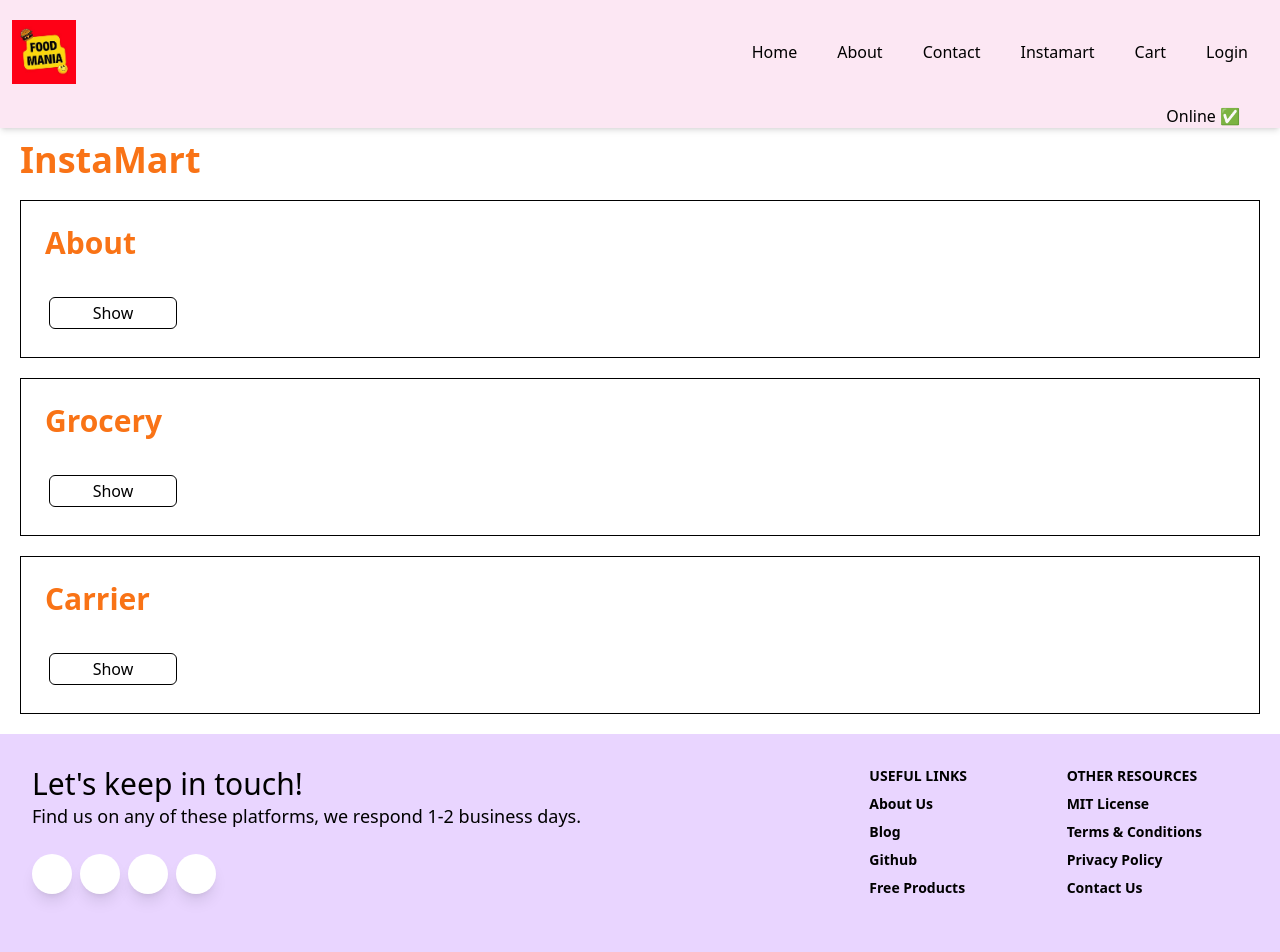
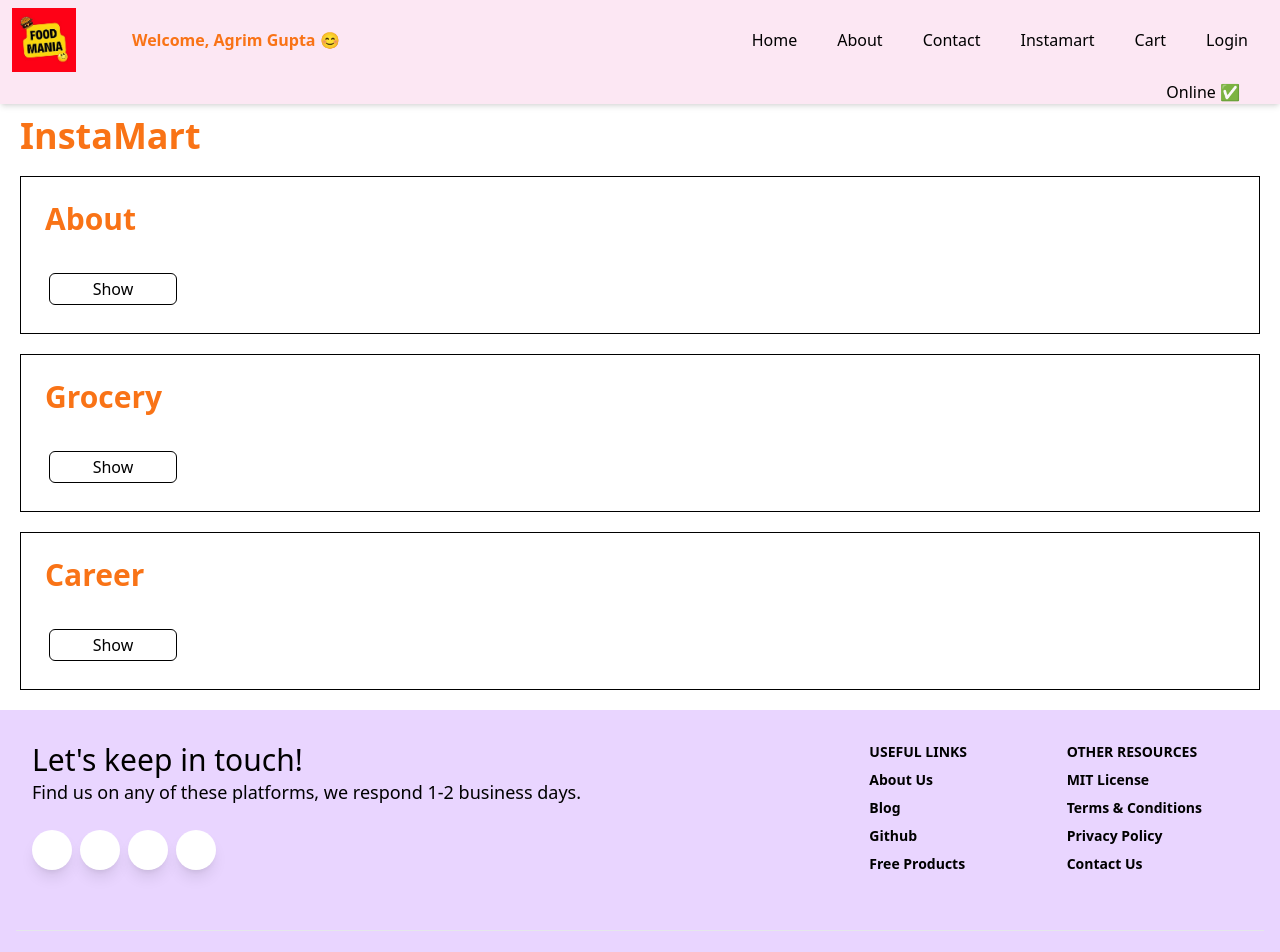
Before and after one commit to agrim08/React-JS, a React (Vite) app: page /instamart in a window 1280 px wide. Shown: the top 952 px of the page. Built offline with nearby package versions, Linux system fonts and the light colour scheme.

Commit message:
Learned about react create context and useContext

```diff
--- a/src/App.jsx
+++ b/src/App.jsx
@@ -1,4 +1,4 @@
-import React, { lazy, Suspense, StrictMode } from "react";
+import React, { lazy, Suspense, StrictMode, useEffect, useState } from "react";
 import ReactDOM from "react-dom/client";
 import HeaderComponent from "./components/Header";
 import Footer from "./components/Footer";
@@ -10,6 +10,7 @@
 import { createBrowserRouter, RouterProvider, Outlet } from "react-router-dom";
 import Shimmer from "./components/Loader";
 import useOnline from "./utils/useOnline";
+import UserContext from "./utils/UserContext";
 
 /**
  * Header
@@ -34,6 +35,11 @@
 const About = lazy(() => import("./components/About"));
 
 const AppLayout = () => {
+  const [user, setUser] = useState({
+    name: "Agrim Gupta",
+    email: "user@gmail.com",
+  });
+
   const online = useOnline();
   if (!online) {
     return (
@@ -48,9 +54,16 @@
 
   return (
     <>
-      <HeaderComponent />
-      <Outlet />
-      <Footer />
+      <UserContext.Provider
+        value={{
+          user: user,
+          setUser: setUser,
+        }}
+      >
+        <HeaderComponent />
+        <Outlet />
+        <Footer />
+      </UserContext.Provider>
     </>
   );
 };
--- a/src/components/Body.jsx
+++ b/src/components/Body.jsx
@@ -1,8 +1,9 @@
-import { useState, useEffect } from "react";
+import { useState, useEffect, useContext } from "react";
 import RestaurantCard from "./RestaurantCard";
 import Loader from "./Loader";
 import { Link } from "react-router-dom";
 import { filterData } from "../utils/Utils";
+import UserContext from "../utils/UserContext";
 
 function Body() {
   //* searchText is a local state variable
@@ -11,6 +12,7 @@
   const [filteredRestaurants, setFilteredRestaurants] = useState([]);
   const [error, setError] = useState(null);
   const [isLoading, setIsLoading] = useState(true);
+  const { user, setUser } = useContext(UserContext);
 
   useEffect(() => {
     getRestaurants();
@@ -83,6 +85,16 @@
         >
           Search
         </button>
+        <input
+          type="text"
+          value={user.name}
+          onChange={(e) => {
+            setUser({
+              ...user,
+              name: e.target.value,
+            });
+          }}
+        />
       </div>
       <div className="flex flex-wrap">
         {filteredRestaurants?.map((restaurant) => {
--- a/src/components/Footer.jsx
+++ b/src/components/Footer.jsx
@@ -1,3 +1,6 @@
+// import { Link } from "react-router-dom";
+import Contact from "./Contact";
+
 const Footer = () => {
   return (
     <>
@@ -108,13 +111,8 @@
                         Privacy Policy
                       </a>
                     </li>
-                    <li>
-                      <a
-                        className="text-black hover:text-blue font-semibold block pb-2 text-sm"
-                        href="https://creative-tim.com/contact-us?ref=njs-profile"
-                      >
-                        Contact Us
-                      </a>
+                    <li className="text-black hover:text-blue font-semibold block pb-2 text-sm">
+                      <a href="">Contact Us</a>
                     </li>
                   </ul>
                 </div>
@@ -125,19 +123,7 @@
           <div className="flex flex-wrap items-center md:justify-between justify-center">
             <div className="w-full md:w-4/12 px-4 mx-auto text-center">
               <div className="text-sm text-blue-500 font-semibold py-1">
-                Copyright © <span id="get-current-year">2021</span>
-                <a
-                  href="https://www.creative-tim.com/product/notus-js"
-                  className="text-blue-500 hover:text-gray-800"
-                  target="_blank"
-                />{" "}
-                Notus JS by
-                <div>
-                  <a
-                    href="https://www.creative-tim.com?ref=njs-profile"
-                    className="text-black hover:text-blue"
-                  />
-                </div>
+                Copyright © <span id="get-current-year">2024</span>
               </div>
             </div>
           </div>
--- a/src/components/Header.jsx
+++ b/src/components/Header.jsx
@@ -1,20 +1,22 @@
 import Title from "./Title";
-import { useState } from "../../node_modules/react";
+import { useState, useContext } from "react";
 import { Link } from "react-router-dom";
 import useOnline from "../utils/useOnline";
+import UserContext from "../utils/UserContext";
 
 const HeaderComponent = () => {
   const [isLoggedIn, setIsLoggedIn] = useState(false);
   const isOnline = useOnline();
+  const { user } = useContext(UserContext);
 
   return (
-    <div className="bg-pink-100 shadow-md ">
+    <div className="bg-pink-100 shadow-md h-auto">
       <div className="flex items-center justify-between">
         <div>
           <Title />
         </div>
         <div className="flex space-x-4 mr-8">
-          <ul className="flex py-10 space-x-10">
+          <ul className="flex py-2 space-x-10">
             <Link to="/">
               <li>Home</li>
             </Link>
@@ -30,6 +32,7 @@
             <li>
               <a href="/">Cart</a>
             </li>
+
             <li className="justify-self-end">
               {isLoggedIn ? (
                 <button onClick={() => setIsLoggedIn(false)}>Logout</button>
--- a/src/components/Instamart.jsx
+++ b/src/components/Instamart.jsx
@@ -1,57 +1,75 @@
 import { useState } from "react";
 
-const Section = ({ title, discription }) => {
-  const [isVisible, setIsVisible] = useState(false);
+const sectionData = [
+  {
+    title: "About",
+    discription: "We are a leading food delivery company in the region.",
+    value: "about",
+  },
+  {
+    title: "Grocery",
+    discription: "Daily Home Needs 😉",
+    value: "grocery",
+  },
+  {
+    title: "Career",
+    discription: `It is a long established fact that a reader will be distracted by the readable content of a page when looking at its layout.
+        The point of using Lorem Ipsum is that it has a more-or-less normal distribution of letters, as opposed to using 'Content here, content here', making it look like readable English.
+        Many desktop publishing packages and web page editors now use Lorem Ipsum as their default model text, and a search for 'lorem ipsum' will uncover many web sites still in their infancy.
+        Various versions have evolved over the years, sometimes by accident, sometimes on purpose (injected humour and the like)`,
+    value: "career",
+  },
+];
 
+const Section = ({ title, discription, isVisible, setIsVisible, value }) => {
   return (
     <div className="border border-black p-2 m-5 ">
       <h1 className="text-orange-500 text-3xl font-bold p-2 m-2">{title}</h1>
-
       {isVisible ? (
+        <>
           <button
             className="border border-black cursor-pointer m-5 rounded-md h-8 w-[8rem] hover:bg-violet-200 "
             onClick={(e) => {
-            setIsVisible(false);
+              setIsVisible("");
             }}
           >
             Hide
           </button>
+          <p className="p-2 m-2 text-black">{discription}</p>
+        </>
       ) : (
         <button
           className="border border-black cursor-pointer m-5 rounded-md h-8 w-[8rem] hover:bg-violet-200 "
-          onClick={(e) => {
-            setIsVisible(true);
+          onClick={() => {
+            setIsVisible(value);
           }}
         >
           Show
         </button>
       )}
-      {isVisible && <p className="p-2 m-2 text-black">{discription}</p>}
     </div>
   );
 };
 
 const Instamart = () => {
+  const [visibleSection, setVisibleSection] = useState("");
+  console.log(visibleSection);
+
   return (
     <div className="shadow-purple-300">
       <h1 className="text-orange-500 text-4xl font-extrabold mt-3 m-3 ml-5">
         InstaMart
       </h1>
+      {sectionData.map((section) => (
         <Section
-        title="About"
-        discription="It is a long established fact that a reader will be distracted by the readable content of a page when looking at its layout.
-        The point of using Lorem Ipsum is that it has a more-or-less normal distribution of letters, as opposed to using 'Content here, content here', making it look like readable English.
-        Many desktop publishing packages and web page editors now use Lorem Ipsum as their default model text, and a search for 'lorem ipsum' will uncover many web sites still in their infancy.
-        Various versions have evolved over the years, sometimes by accident, sometimes on purpose (injected humour and the like)."
+          key={section.value}
+          title={section.title}
+          discription={section.discription}
+          isVisible={visibleSection === section.value}
+          setIsVisible={(val) => setVisibleSection(val)}
+          value={section.value}
         />
-      <Section title="Grocery" discription="Daily home needs 😉" />
-      <Section
-        title="Carrier"
-        discription="It is a long established fact that a reader will be distracted by the readable content of a page when looking at its layout.
-        The point of using Lorem Ipsum is that it has a more-or-less normal distribution of letters, as opposed to using 'Content here, content here', making it look like readable English.
-        Many desktop publishing packages and web page editors now use Lorem Ipsum as their default model text, and a search for 'lorem ipsum' will uncover many web sites still in their infancy.
-        Various versions have evolved over the years, sometimes by accident, sometimes on purpose (injected humour and the like)."
-      />
+      ))}
     </div>
   );
 };
--- a/src/components/ProfileClass.js
+++ b/src/components/ProfileClass.js
@@ -1,6 +1,7 @@
 import React from "react";
 import { Component } from "react";
 import AboutLoader from "./AboutLoader";
+import UserContext from "../utils/UserContext";
 
 class Profile extends Component {
   constructor(props) {
@@ -65,6 +66,13 @@
       <div>
         <h2>Name: {name}</h2>
         <h2>Bio: {bio}</h2>
+        <UserContext.Consumer>
+          {({ user }) => (
+            <h3 className="font-bold text-orange-500 p-2 m-2 text-2xl">
+              {user.name}
+            </h3>
+          )}
+        </UserContext.Consumer>
         <img src={avatar_url} />
         <>
           {/* <div>Count: {count}</div>
--- a/src/components/Title.jsx
+++ b/src/components/Title.jsx
@@ -1,12 +1,18 @@
 import Logo from "../assets/Logo.jpg";
+import UserContext from "../utils/UserContext";
+import { useContext } from "react";
 
 const Title = () => {
+  const { user } = useContext(UserContext);
   return (
-    <>
+    <div className="flex items-center justify-items-centerter">
       <a href="/">
         <img className="h-20 w-22 px-3 py-2 mr-5" src={Logo} alt="logo" />
       </a>
-    </>
+      <h3 className="px-4 py-2 m-2 font-semibold text-orange-500">
+        Welcome, {user.name} 😊
+      </h3>
+    </div>
   );
 };
 export default Title;
--- /dev/null
+++ b/src/utils/UserContext.jsx
@@ -0,0 +1,10 @@
+import { createContext } from "react";
+
+const UserContext = createContext({
+  user: {
+    name: "Dummy Name",
+    email: "dummmy@yahoo.com",
+  },
+});
+
+export default UserContext;
```
Lines whose indentation alone changed are shown as unchanged.
